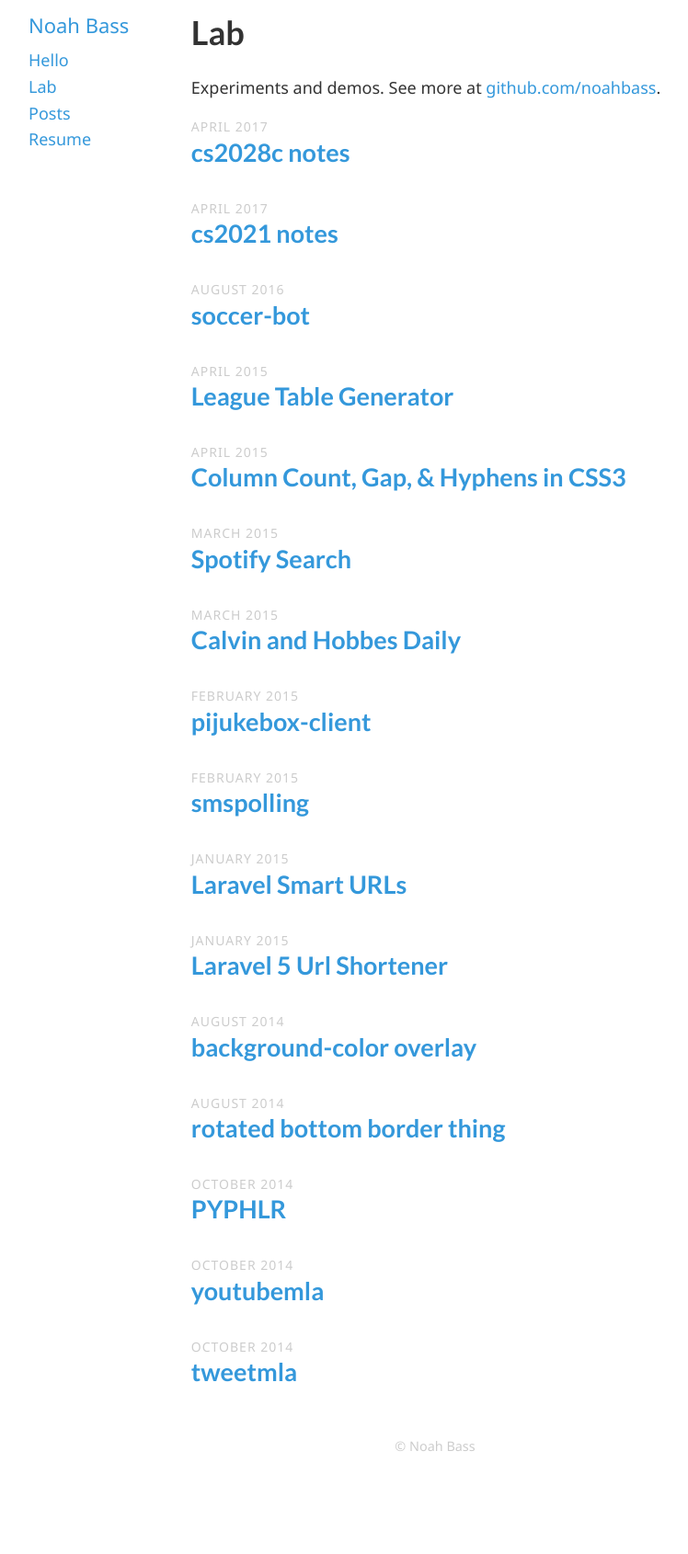
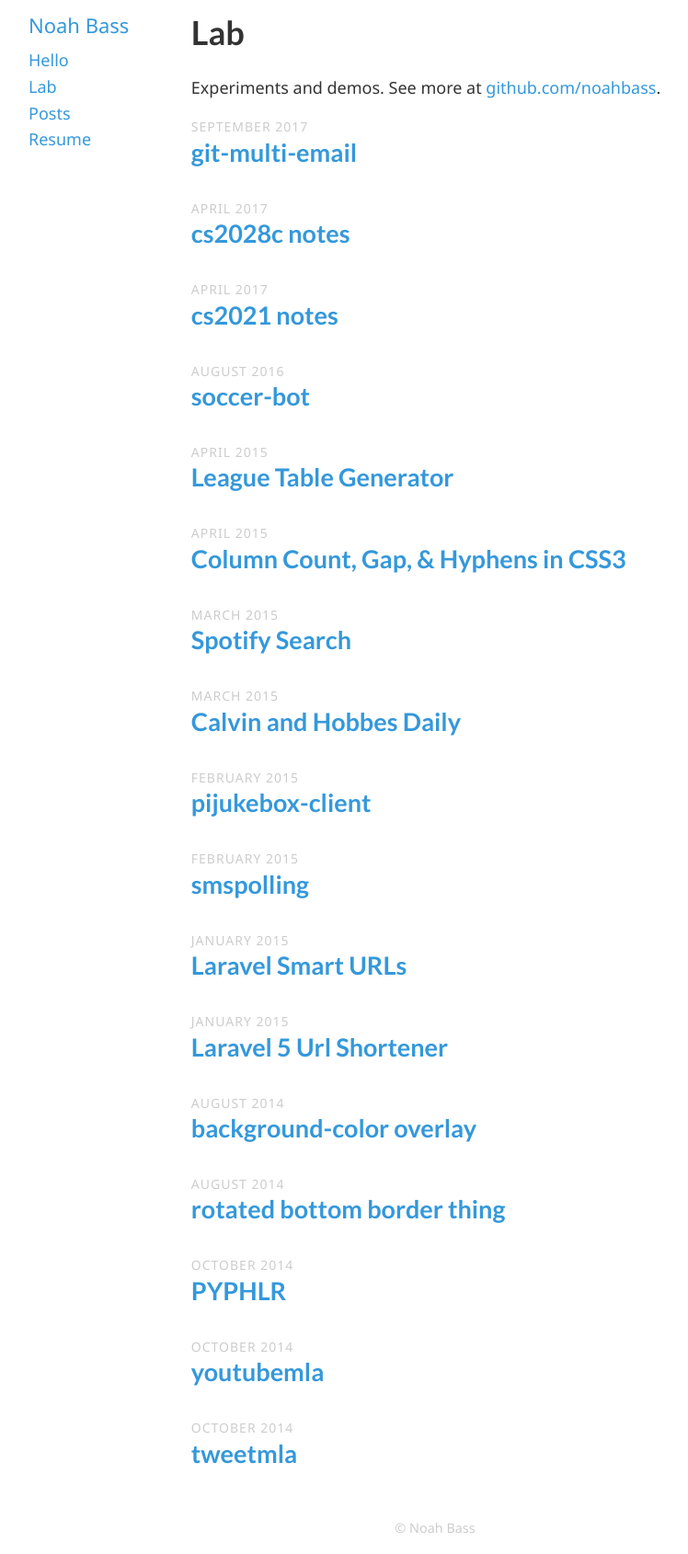
Before and after one commit to noahbass/noahbass.github.com, a Jekyll site: the page built from lab.html, in a window 1280 px wide. Shown: the whole page at 92% size, without its empty margins (167-915 px from the left). Built offline with Jekyll 4.4.1, drawn with Linux system fonts in a browser that asks for light colours; before the commit the page ends 1601 px from its top, so only the background shows below that.

Commit message:
Add git-multi-email to lab

```diff
--- a/_data/lab.yml
+++ b/_data/lab.yml
@@ -1,3 +1,7 @@
+- title: git-multi-email
+  link: https://github.com/noahbass/git-multi-email
+  date: 2017-09-15
+
 - title: cs2028c notes
   link: https://github.com/noahbass/cs2028c
   date: 2017-04-11
```
